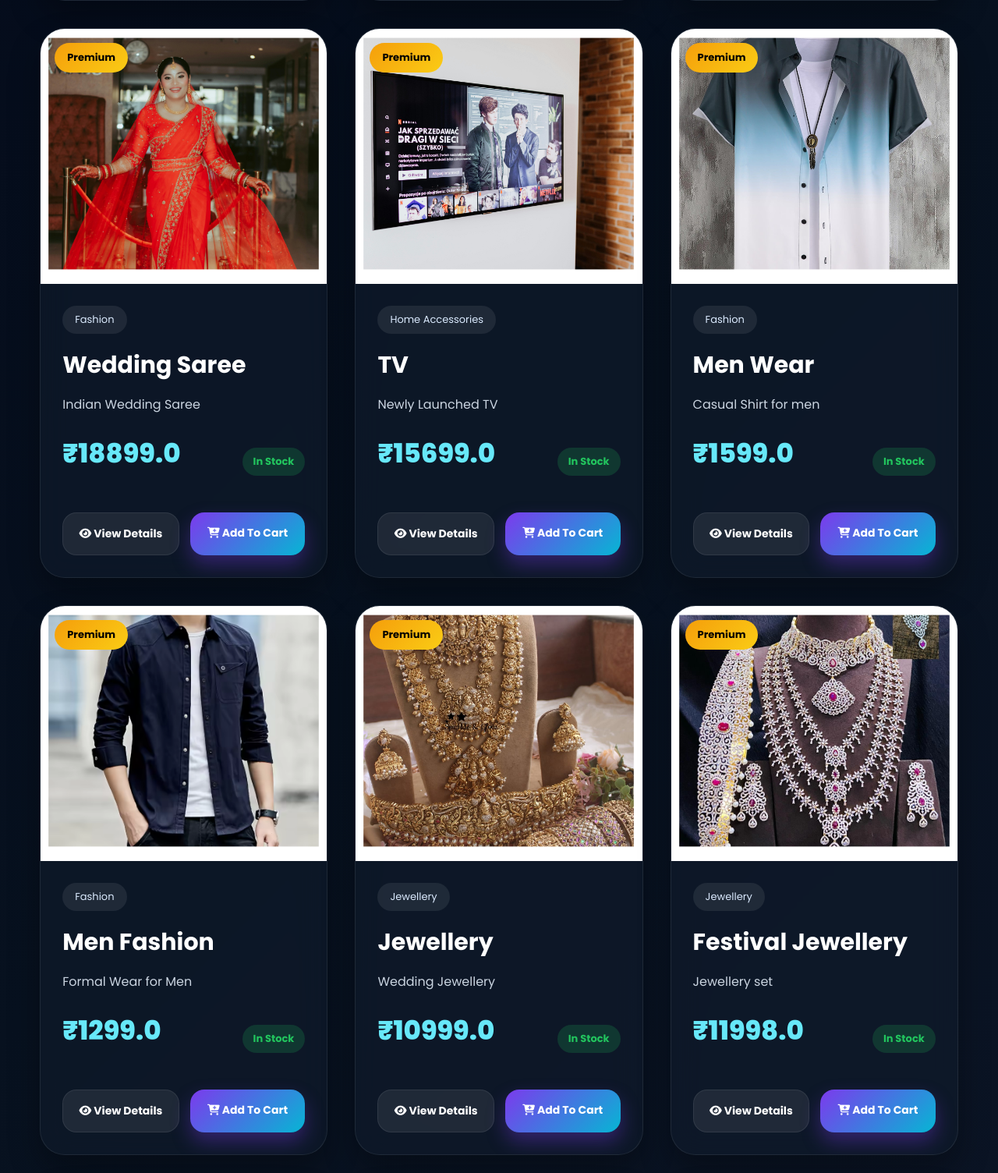
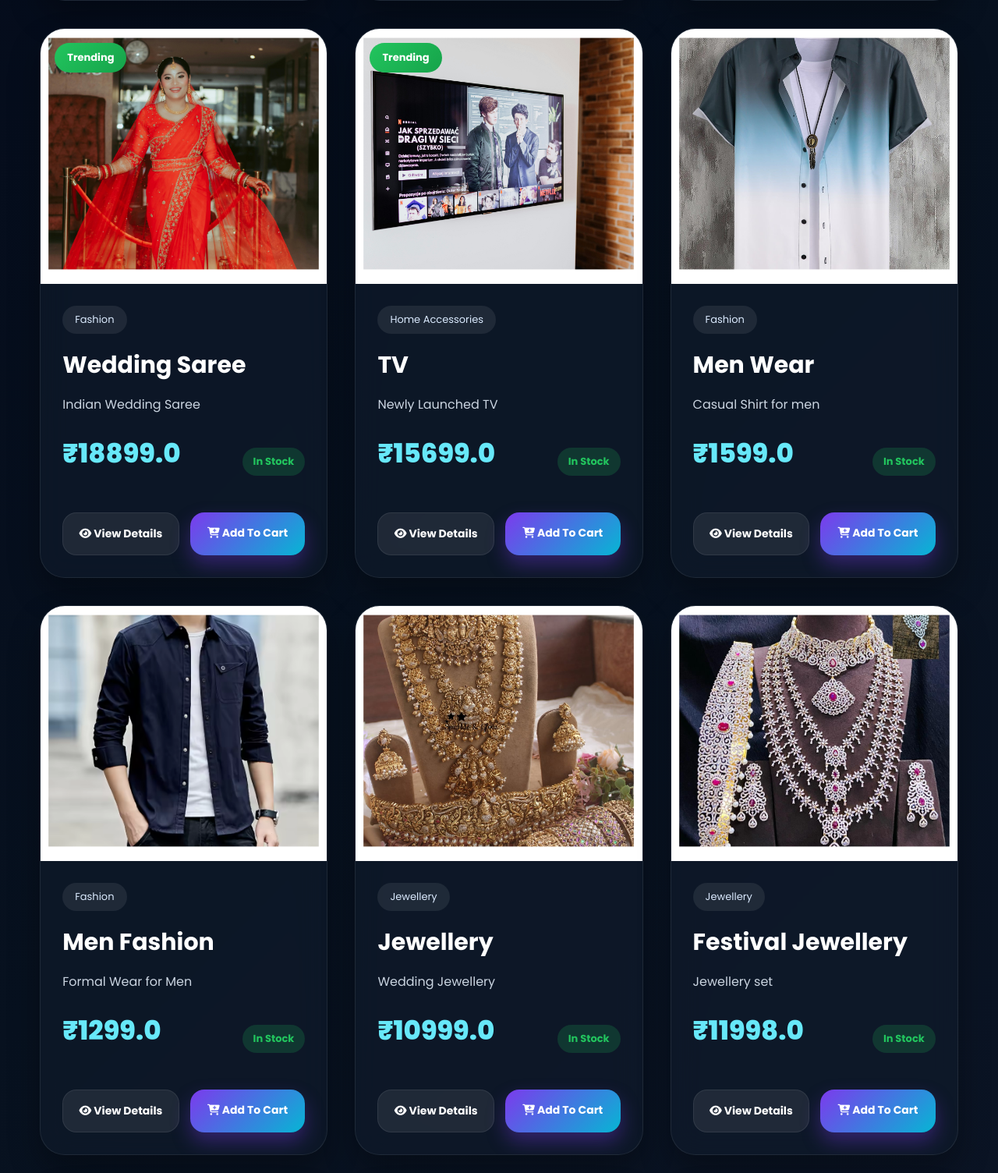
Before and after one commit to yashaswinikothapalli/Trenzyy-Online-Shopping-App, a Django app: page /products/ in a window 1280 px wide. Shown: the part 1885-3389 px from the top of the page at 78% size. Run offline with Django 5.2, Linux system fonts and the light colour scheme; data comes from the database, SQL or seed files in the repository; both versions use the stored data as it was after the commit; data that the repository does not hold is empty.

Commit message:
adding products

```diff
--- a/Ecommerce_project/settings.py
+++ b/Ecommerce_project/settings.py
@@ -23,7 +23,7 @@ BASE_DIR = Path(__file__).resolve().parent.parent
 SECRET_KEY = 'django-insecure-^dkh5p@li#kno=0@jg0ce+539k-^p%06=2j$i7hs6kpx@kwu0%'
 
 # SECURITY WARNING: don't run with debug turned on in production!
-DEBUG = False
+DEBUG = True
 
 ALLOWED_HOSTS = [
     'localhost',
--- a/templates/products/products.html
+++ b/templates/products/products.html
@@ -146,6 +146,57 @@
     );
 
     color:black;
+
+    font-size:13px;
+    font-weight:700;
+
+    z-index:10;
+}
+.trending-tag{
+
+    position:absolute;
+
+    top:18px;
+    left:18px;
+
+    padding:9px 16px;
+
+    border-radius:50px;
+
+    background:
+    linear-gradient(
+        135deg,
+        #22c55e,
+        #16a34a
+    );
+
+    color:white;
+
+    font-size:13px;
+    font-weight:700;
+
+    z-index:10;
+}
+
+.bestseller-tag{
+
+    position:absolute;
+
+    top:18px;
+    left:18px;
+
+    padding:9px 16px;
+
+    border-radius:50px;
+
+    background:
+    linear-gradient(
+        135deg,
+        #ef4444,
+        #f97316
+    );
+
+    color:white;
 
     font-size:13px;
     font-weight:700;
@@ -435,12 +486,25 @@
 
             <div class="product-image-wrapper">
 
-                <span class="premium-tag">
+               {% if product.price >= 80000 %}
 
-                    Premium
+<span class="premium-tag">
+    Premium
+</span>
 
-                </span>
+{% elif product.price >= 25000 %}
 
+<span class="bestseller-tag">
+    Bestseller
+</span>
+
+{% elif product.price >= 15000 %}
+
+<span class="trending-tag">
+    Trending
+</span>
+
+{% endif %}
                 <img src="/static/{{ product.image }}"
                      class="product-image"
                      alt="{{ product.name }}">
```
Also changed, not shown: db.sqlite3, static/images/oppo.png (added), static/images/vivo.jpg (added), 2 other files.
